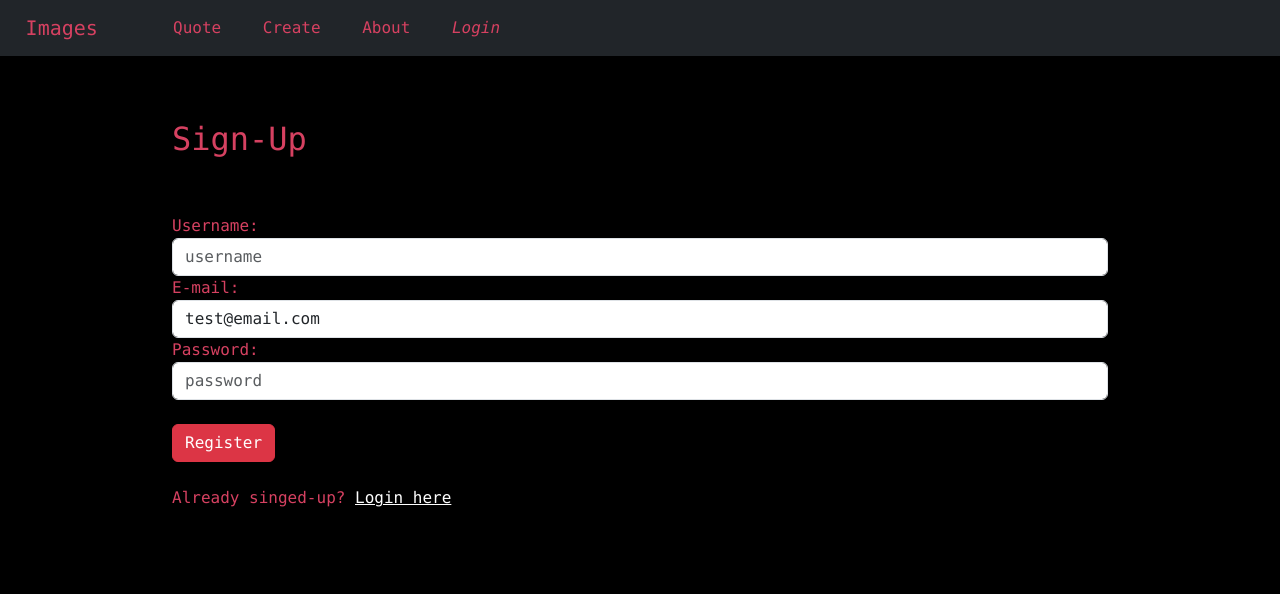
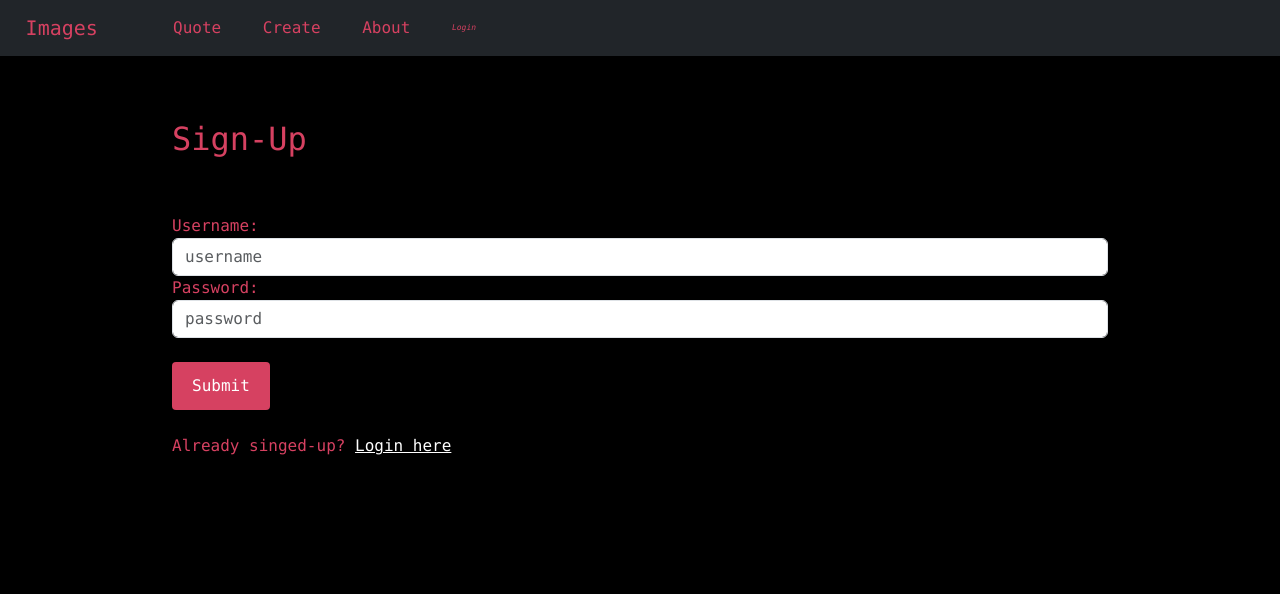
Before and after one commit to ferbcn/Flask-DallE, a Flask app: page /register in a window 1280 px wide. Shown: the top 594 px of the page. Run offline with Flask 2, Linux system fonts and the light colour scheme; some libraries are stand-ins or nearby versions.

Commit message:
styling and css vars

```diff
--- a/static/css/stylesheet.css
+++ b/static/css/stylesheet.css
@@ -1,7 +1,13 @@
+:root {
+  --main_color: #d64161;
+  --white: #ffffff;
+}
+
+
 html, body {
     font-family: "Lucida Console", "Courier New", monospace;
     background-color: black;
-    color: #d64161;
+    color: var(--main_color);
 }
 
 h3 {
@@ -13,7 +19,7 @@ a {
 }
 
 a:hover {
-  color: #d64161;
+  color: var(--main_color);
 }
 
 .image_field {
@@ -25,12 +31,16 @@ a:hover {
 
 .navbar-brand {
     margin-left: 2vw;
-    color: #d64161;
+    color: var(--main_color);
 }
 
 .nav-link {
     margin-left:2vw;
-    color: #d64161;
+    color: var(--main_color);
+}
+
+.nav-link-user {
+    font-size: 1vh;
 }
 
 .navbar-collapse {
@@ -73,7 +83,7 @@ a:hover {
 /* Style the submit button */
 input[type=submit]{
   margin-top: 0vh;
-  background-color: #d64161;
+  background-color: var(--main_color);
   color: white;
   padding: 12px 20px;
   border: none;
--- a/templates/base.html
+++ b/templates/base.html
@@ -52,8 +52,8 @@
                 </a>
             </ul>
             {% else %}
-            <ul class="navbar-nav">
-                <a class="nav-link" href="{{ url_for('login') }}">
+            <ul class="navbar-nav" >
+                <a class="nav-link nav-link-user" style="margin-right: 0;" href="{{ url_for('login') }}">
                     <i>Login</i>
                 </a>
             </ul>
--- a/templates/login.html
+++ b/templates/login.html
@@ -12,7 +12,9 @@
           Username:<input class="form-control" name="username" type="text" placeholder="username">
           Password:<input class="form-control" name="password" type="password" placeholder="password">
           <br>
-          <button class="btn btn-danger">Login</button>
+          <input type="submit" value="Submit">
+          <br>
+          <br>
       </form>
       <br>
       Not registered yet? <a href="{{ url_for('register') }}">Register here</a>
--- a/templates/register.html
+++ b/templates/register.html
@@ -10,10 +10,11 @@
       <br>
       <form action="{{ url_for('register') }}" method="post">
           Username: <input class="form-control" name="username" type="text" placeholder="username">
-          E-mail: <input class="form-control" name="email" type="text" value="test@email.com">
           Password: <input class="form-control" name="password" type="password" placeholder="password">
           <br>
-          <button class="btn btn-danger">Register</button>
+          <input type="submit" value="Submit">
+          <br>
+          <br>
       </form>
       <br>
       Already singed-up? <a href="{{ url_for('login') }}">Login here</a>
```
